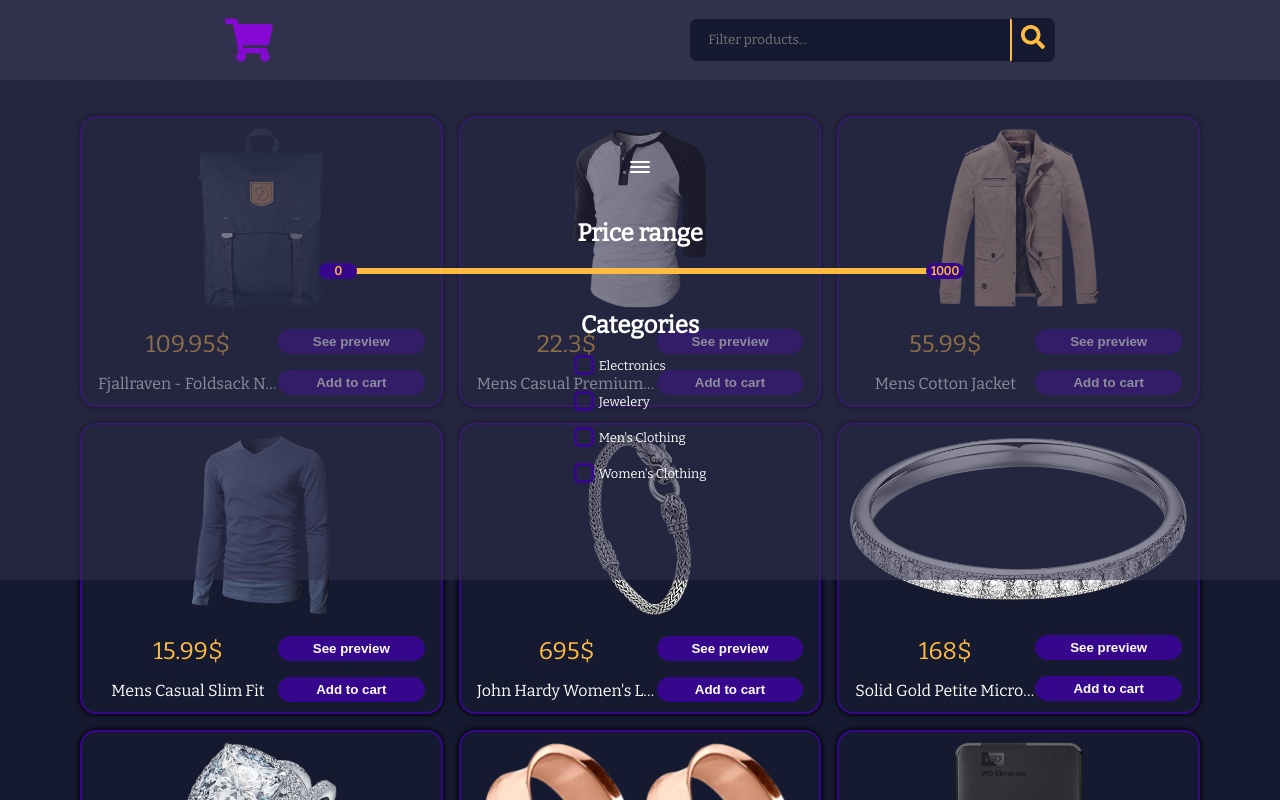
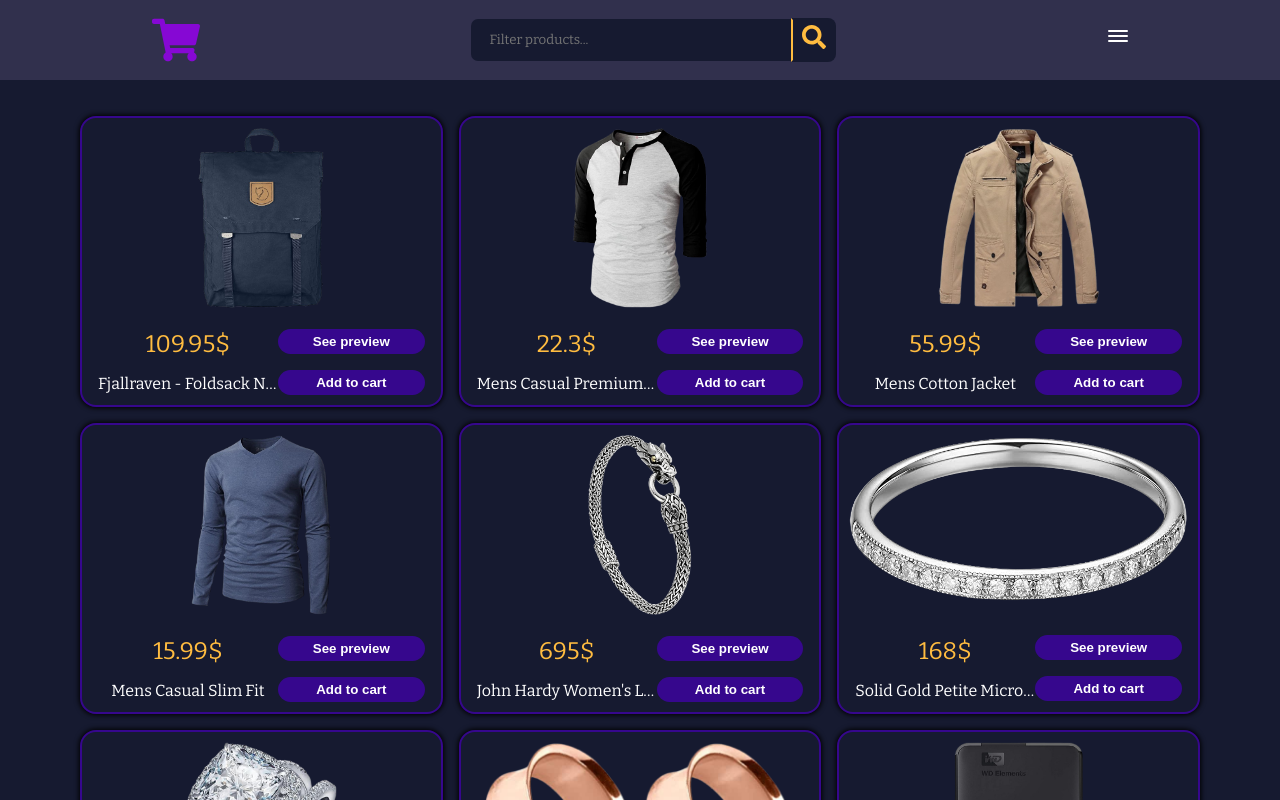
Before and after one commit to Eckry/store-app, a React (Vite) app: page / in a window 1280 px wide. Shown: the top 800 px of the page. Built offline with nearby package versions, Linux system fonts and the light colour scheme.

Commit message:
add filters display

```diff
--- a/src/components/Filters.jsx
+++ b/src/components/Filters.jsx
@@ -13,16 +13,14 @@ export default function Filters({ showFilters }) {
   } = useFilters();
 
   return (
-    <div className="filters">
-      <label htmlFor="toggle-filters" className="toggle-filters">
-        <input
-          type="checkbox"
-          id="toggle-filters"
-        />
+    <div className="show-filters">
+      <input className="hamburger-input" type="checkbox" id="toggle-filters" />
+      <label className="toggle-filters" htmlFor="toggle-filters">
         <span></span>
         <span></span>
         <span></span>
       </label>
+      <div className="filters">
         <h3 className="filters-title">Price range</h3>
         <div className="price-range-container">
           <RangeInput onChange={setPriceFilter} price={price} />
@@ -39,5 +37,6 @@ export default function Filters({ showFilters }) {
           ))}
         </div>
       </div>
+    </div>
   );
 }
--- a/src/components/styles/Filters.css
+++ b/src/components/styles/Filters.css
@@ -1,23 +1,17 @@
-.filters,
-.filters-hide {
-  position: fixed;
+.filters {
   background-color: var(--secondary-transparent-color);
   backdrop-filter: blur(10px);
-  width: 100%;
+  width: 300px;
   top: 80px;
-  height: 500px;
-  border-radius: 0;
-  overflow-y: scroll;
-  transition: height 0.5s ease-in-out;
+  height: 0;
+  border-radius: 0 0 1.1rem 1.1rem;
+  transition: height 0.3s ease-in-out;
   padding: 0;
   display: flex;
   flex-direction: column;
   justify-content: center;
   align-items: center;
-}
-
-.filters-hide {
-  height: 0;
+  overflow: hidden;
 }
 
 .filters-title {
@@ -33,7 +27,6 @@
   justify-content: space-around;
   align-items: center;
   margin-top: 1rem;
-  background-color: black;
   position: relative;
   width: 100%;
 }
@@ -47,16 +40,28 @@
   margin-top: 1rem;
 }
 
+.show-filters {
+  width: 20px;
+  height: 400px;
+  display: flex;
+  flex-direction: column;
+  align-items: center;
+  justify-content: flex-start;
+  gap: 40px;
+  margin-top: 380px;
+  overflow: visible;
+}
+
+.hamburger-input {
+  appearance: none;
+  position: absolute;
+}
 
 .toggle-filters {
   position: relative;
   height: 10px;
   width: 20px;
   cursor: pointer;
-}
-
-.toggle-filters > input {
-  appearance: none;
 }
 
 .toggle-filters > span {
@@ -80,21 +85,24 @@
   top: 100%;
 }
 
-.toggle-filters > input:checked ~ span:nth-of-type(1) {
+.hamburger-input:checked ~ .toggle-filters > span:nth-of-type(1) {
   transform: rotate(45deg) translate(3.5px, 3.5px);
   transform-origin: center center;
 }
 
-.toggle-filters > input:checked ~ span:nth-of-type(2) {
+.hamburger-input:checked ~ .toggle-filters > span:nth-of-type(2) {
   width: 0%;
   opacity: 0;
 }
 
-.toggle-filters > input:checked ~ span:nth-of-type(3) {
+.hamburger-input:checked ~ .toggle-filters > span:nth-of-type(3) {
   transform: rotate(-45deg) translate(3.5px, -3.5px);
   transform-origin: center center;
 }
 
+.hamburger-input:checked ~ .filters {
+  height: 300px;
+}
 
 @media (max-width: 1320px) {
   .filters-title {
--- a/src/components/styles/Header.css
+++ b/src/components/styles/Header.css
@@ -13,6 +13,7 @@
   animation: header linear both;
   animation-timeline: scroll();
   animation-range: 0 70px;
+  height: 5rem;
 }
 
 .header-wrapper {
--- a/src/components/styles/RangeInput.css
+++ b/src/components/styles/RangeInput.css
@@ -17,7 +17,7 @@
 
 .wrapper {
   position: relative;
-  width: 50%;
+  width: 90%;
   margin: auto;
 }
 
```
Lines whose indentation alone changed are shown as unchanged.
